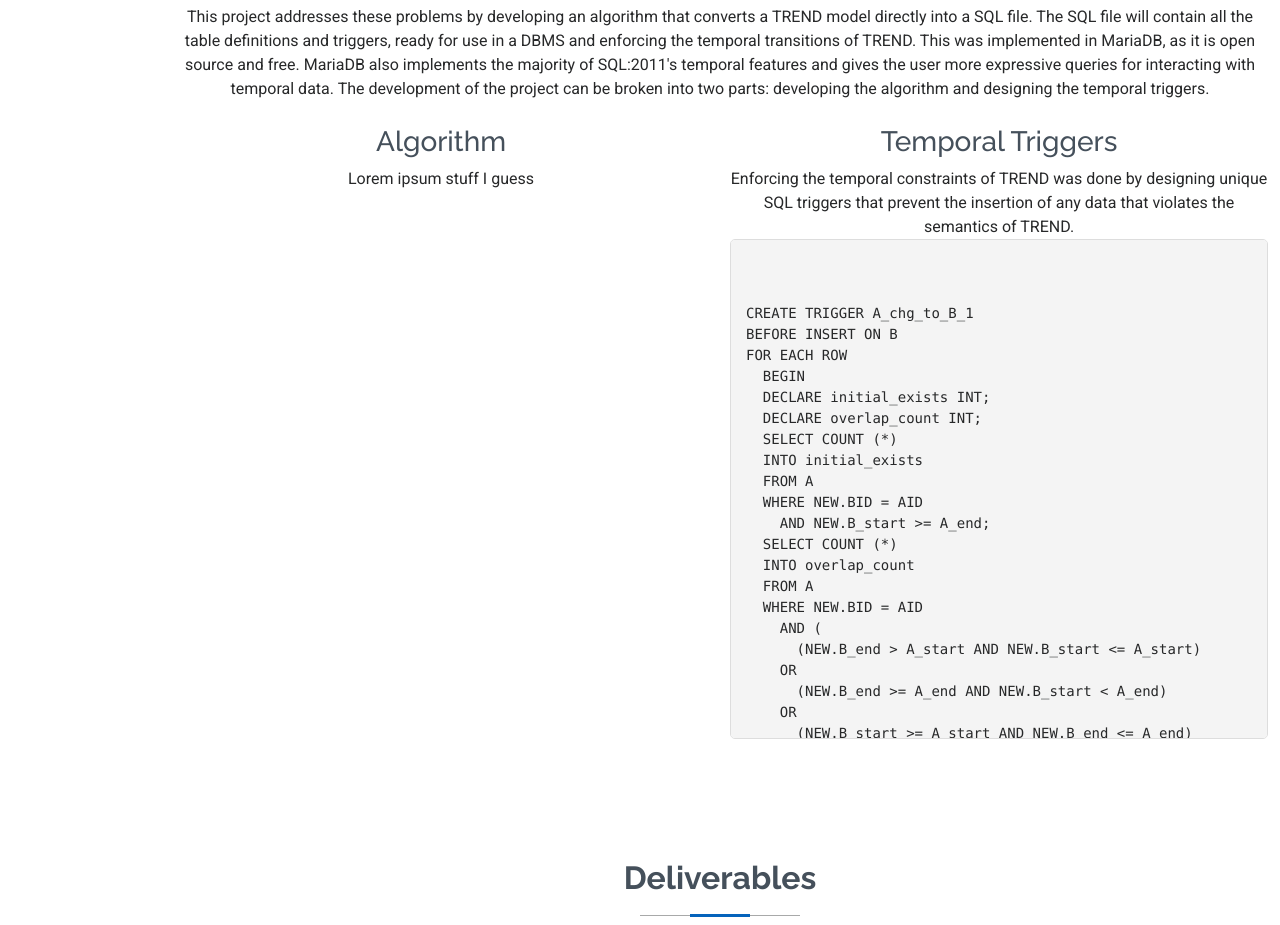
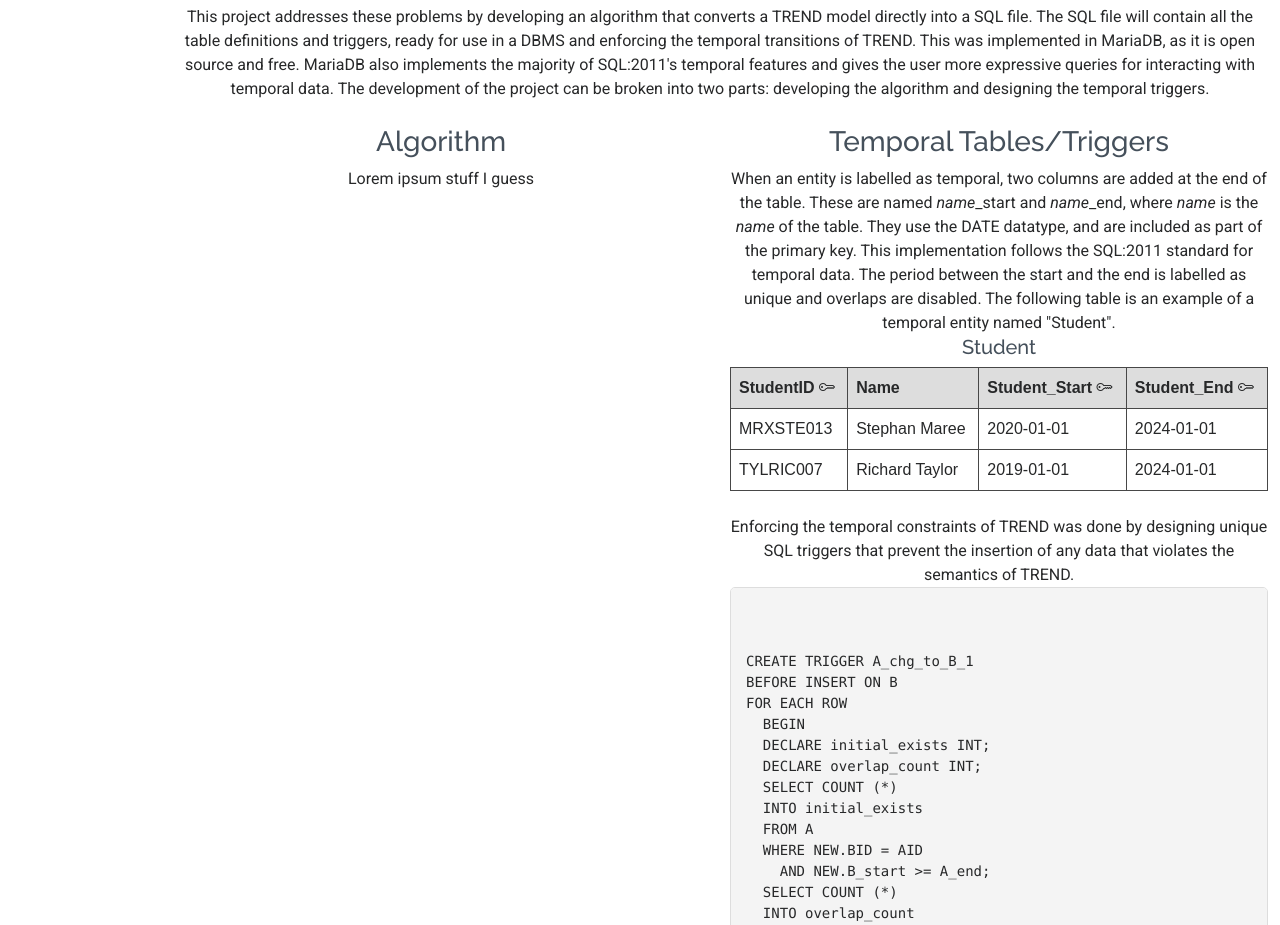
Before and after one commit to richietaylor/TrendyWebsite, a plain HTML site: page index.html in a window 1280 px wide. Shown: the part 3605-4530 px from the top of the page. Drawn offline with nearby package versions, Linux system fonts and the light colour scheme.

Commit message:
Even more typing
Woah

```diff
--- a/assets/css/main.css
+++ b/assets/css/main.css
@@ -78,10 +78,6 @@
   border-radius: 5px;
 }
 
-.sql-template-word {
-  color: #fffff;
-}
-
 /*--------------------------------------------------------------
 # General Styling & Shared Classes
 --------------------------------------------------------------*/
@@ -100,6 +96,22 @@ a {
 a:hover {
   color: color-mix(in srgb, var(--accent-color), transparent 25%);
   text-decoration: none;
+}
+
+table {
+  font-family: arial, sans-serif;
+  border-collapse: collapse;
+  width: 100%;
+}
+
+td, th {
+  border: 1px solid #474747;
+  text-align: left;
+  padding: 8px;
+}
+
+tr:nth-child(1) {
+  background-color: #dddddd;
 }
 
 h1,
--- a/index.html
+++ b/index.html
@@ -451,9 +451,38 @@
             <p>Lorem ipsum stuff I guess</p>
         </div>
         <div class="grid-child green">
-            <h3>Temporal Triggers</h3>
-            <p>
-            Enforcing the temporal constraints of TREND was done by designing unique SQL triggers that prevent the insertion of any data that violates the semantics of TREND.
+            <h3>Temporal Tables/Triggers</h3>
+            <p>When an entity is labelled as temporal, two columns are added at the end of the table.
+            These are named <em>name</em>_start and <em>name</em>_end, where <em>name</em> is the <em>name</em> of the table.
+            They use the DATE datatype, and are included as part of the primary key.
+            This implementation follows the SQL:2011 standard for temporal data.
+            The period between the start and the end is labelled as unique and overlaps are disabled.
+            The following table is an example of a temporal entity named "Student".
+            </p>
+            <table>
+              <h5>Student</h5>
+              <tr>
+                <th>StudentID <i class="bi bi-key"></i></th>
+                <th>Name</th>
+                <th>Student_Start <i class="bi bi-key"></i></th>
+                <th>Student_End <i class="bi bi-key"></i></th>
+              </tr>
+              <tr>
+                <td>MRXSTE013</td>
+                <td>Stephan Maree</td>
+                <td>2020-01-01</td>
+                <td>2024-01-01</td>
+              </tr>
+              <tr>
+                <td>TYLRIC007</td>
+                <td>Richard Taylor</td>
+                <td>2019-01-01</td>
+                <td>2024-01-01</td>
+              </tr>
+            </table>
+            <br>
+            <p>Enforcing the temporal constraints of TREND was done by designing unique SQL triggers that prevent the insertion of any data that violates the semantics of TREND.
+
             <div class="code-box">
               <pre><code>CREATE TRIGGER A_chg_to_B_1
 BEFORE INSERT ON B
```
